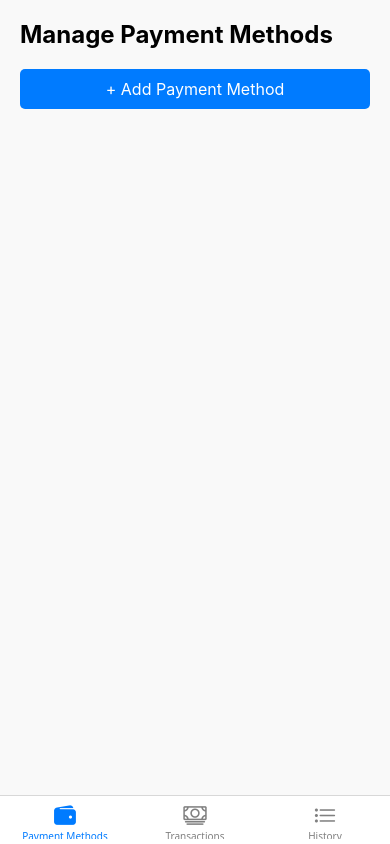
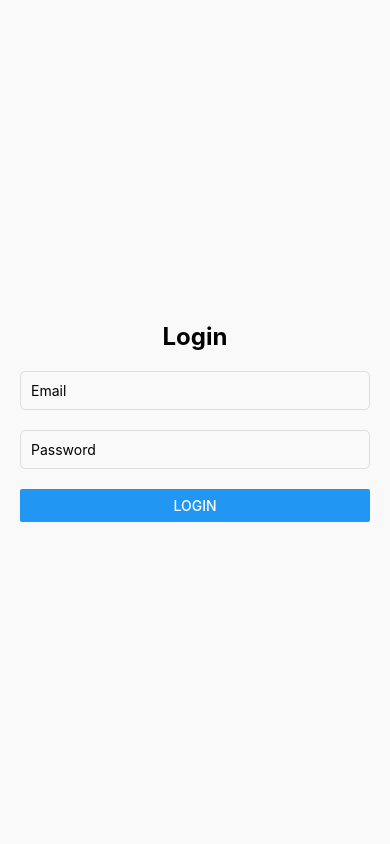
Before and after one commit to Neilplay/MobProg, a React Native app in the folder ewallet-app/: screen /SignUp in a window 390 px wide. Built offline with nearby package versions, Linux system fonts and the light colour scheme.

Commit message:
added login page

```diff
--- a/ewallet-app/App.tsx
+++ b/ewallet-app/App.tsx
@@ -1,26 +1,37 @@
-import React from 'react';
+import React, { useState } from 'react';
 import { NavigationContainer } from '@react-navigation/native';
 import { createBottomTabNavigator } from '@react-navigation/bottom-tabs';
+import { SafeAreaProvider } from 'react-native-safe-area-context';
+import { StatusBar } from 'react-native';
+import Ionicons from 'react-native-vector-icons/Ionicons';
+
 import AccountManager from './components/AccountManager';
 import TransactionScreen from './components/TransactionScreen';
-import { SafeAreaProvider } from 'react-native-safe-area-context';
-import { StatusBar, Text, View } from 'react-native';
-import Ionicons from 'react-native-vector-icons/Ionicons';
 import TransactionHistory from './components/TransactionHistory';
-
+import LoginPage from './components/LoginPage';
 
 const Tab = createBottomTabNavigator();
 
 export default function App() {
+  const [isLoggedIn, setIsLoggedIn] = useState(false);
+
+  const handleLogin = () => {
+    // Simulate login logic (replace with actual authentication)
+    setIsLoggedIn(true);
+  };
+
   return (
     <SafeAreaProvider>
       <NavigationContainer>
         <StatusBar barStyle="dark-content" />
+        {!isLoggedIn ? (
+          <LoginPage onLogin={handleLogin} />
+        ) : (
           <Tab.Navigator
   initialRouteName="AccountManager"
   screenOptions={({ route }) => ({
     tabBarIcon: ({ focused, color, size }) => {
-              let iconName: string;
+      let iconName: string = ''; // Ensure iconName has a default value
 
       if (route.name === 'AccountManager') {
         iconName = focused ? 'wallet' : 'wallet-outline';
@@ -28,8 +39,6 @@ export default function App() {
         iconName = focused ? 'cash' : 'cash-outline';
       } else if (route.name === 'TransactionHistory') {
         iconName = focused ? 'list' : 'list-outline';
-              } else {
-                iconName = 'help-circle';
       }
 
       return <Ionicons name={iconName} size={size} color={color} />;
@@ -39,6 +48,7 @@ export default function App() {
     headerShown: false,
   })}
 >
+
             <Tab.Screen
               name="AccountManager"
               component={AccountManager}
@@ -55,8 +65,7 @@ export default function App() {
               options={{ title: 'History' }}
             />
           </Tab.Navigator>
-
-
+        )}
       </NavigationContainer>
     </SafeAreaProvider>
   );
--- /dev/null
+++ b/ewallet-app/components/LoginPage.tsx
@@ -0,0 +1,65 @@
+import React, { useState } from 'react';
+import { View, Text, TextInput, Button, StyleSheet } from 'react-native';
+
+interface LoginPageProps {
+  onLogin: () => void;
+}
+
+const LoginPage: React.FC<LoginPageProps> = ({ onLogin }) => {
+  const [email, setEmail] = useState('');
+  const [password, setPassword] = useState('');
+
+  const handleLoginPress = () => {
+    // Validate login (replace with backend API call if needed)
+    if (email && password) {
+      onLogin();
+    } else {
+      alert('Please enter valid credentials.');
+    }
+  };
+
+  return (
+    <View style={styles.container}>
+      <Text style={styles.title}>Login</Text>
+      <TextInput
+        placeholder="Email"
+        value={email}
+        onChangeText={setEmail}
+        style={styles.input}
+        keyboardType="email-address"
+      />
+      <TextInput
+        placeholder="Password"
+        value={password}
+        onChangeText={setPassword}
+        style={styles.input}
+        secureTextEntry
+      />
+      <Button title="Login" onPress={handleLoginPress} />
+    </View>
+  );
+};
+
+const styles = StyleSheet.create({
+  container: {
+    flex: 1,
+    justifyContent: 'center',
+    padding: 20,
+    backgroundColor: '#f9f9f9',
+  },
+  title: {
+    fontSize: 24,
+    fontWeight: 'bold',
+    marginBottom: 20,
+    textAlign: 'center',
+  },
+  input: {
+    borderWidth: 1,
+    borderColor: '#ddd',
+    padding: 10,
+    borderRadius: 5,
+    marginBottom: 20,
+  },
+});
+
+export default LoginPage;
--- a/ewallet-app/package.json
+++ b/ewallet-app/package.json
@@ -15,6 +15,7 @@
     "@react-navigation/bottom-tabs": "^7.1.3",
     "@react-navigation/native": "^7.0.13",
     "@react-navigation/stack": "^7.0.18",
+    "@types/react-router-dom": "^5.3.3",
     "expo": "~52.0.15",
     "expo-status-bar": "~2.0.0",
     "react": "18.3.1",
@@ -25,7 +26,8 @@
     "react-native-safe-area-context": "^4.12.0",
     "react-native-screens": "~4.1.0",
     "react-native-vector-icons": "^10.2.0",
-    "react-native-web": "~0.19.13"
+    "react-native-web": "~0.19.13",
+    "react-router-dom": "^7.0.2"
   },
   "devDependencies": {
     "@babel/core": "^7.25.2",
```
Also changed, not shown: ewallet-app/components/ForgotPassword.tsx (added, +14 -0 lines), ewallet-app/components/SignUp.tsx (added, +15 -0 lines), 1 other file (tests, documents, lock files or other folders). Lines whose indentation alone changed are shown as unchanged.
